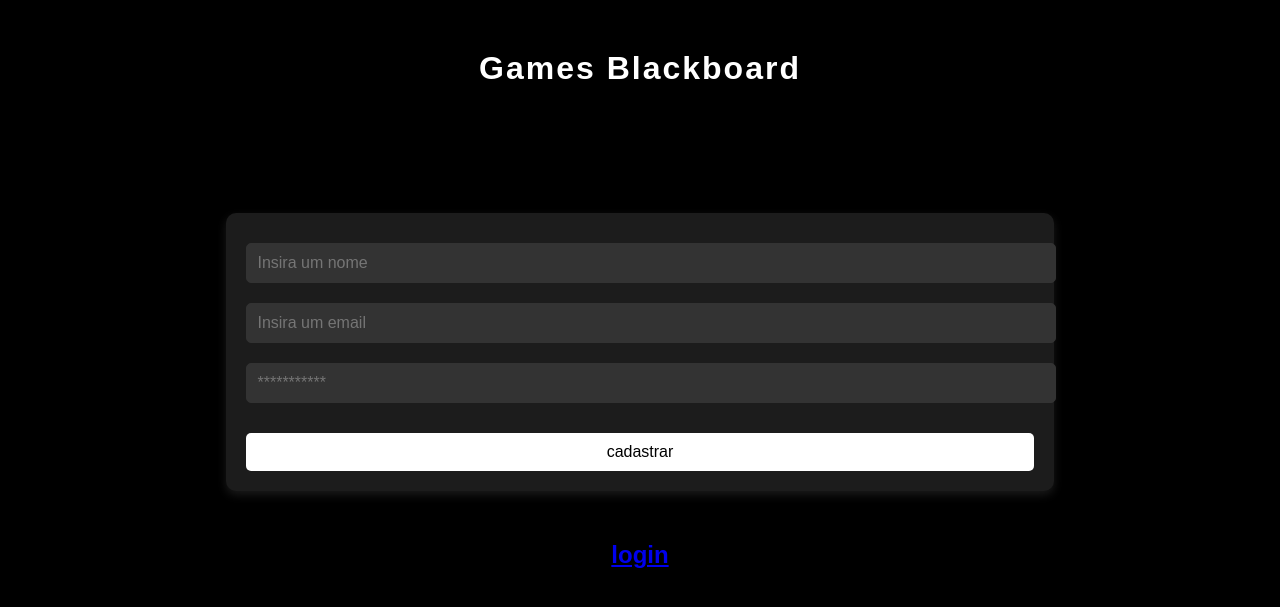
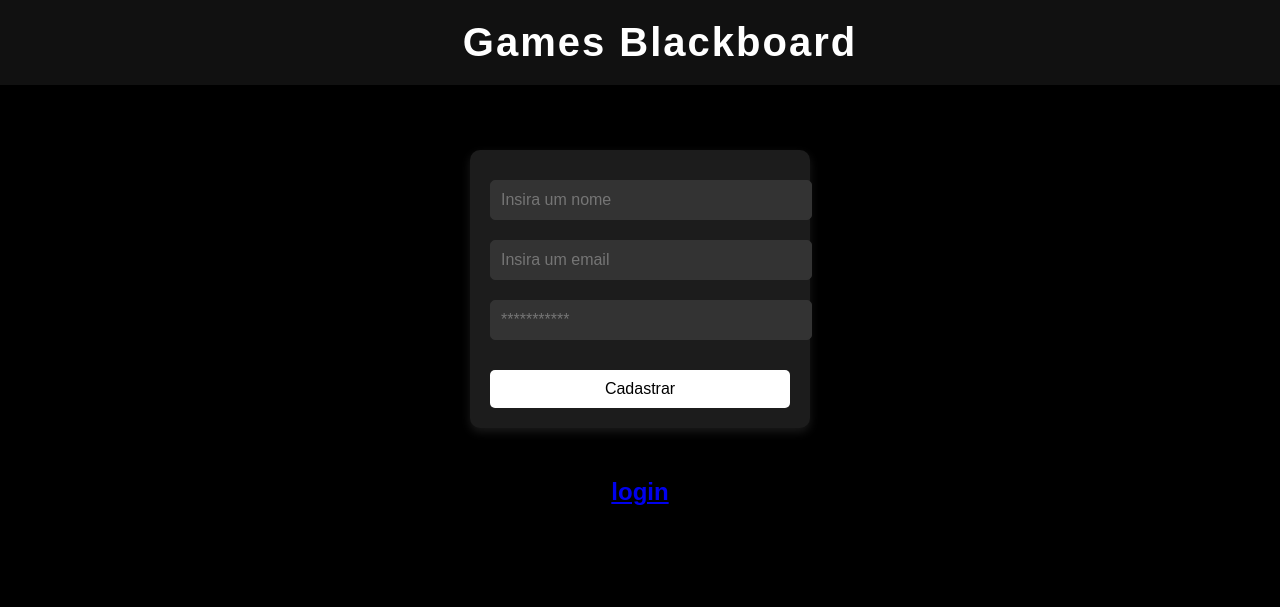
Before and after one commit to czaraugustocoder/atari_like_game_painel, a Flask app: page /cadastrar in a window 1280 px wide. Shown: the top 607 px of the page. Run offline with Flask 3, Linux system fonts and the light colour scheme.

Commit message:
readaptação dos codigos do frontend

```diff
--- a/server/templates/register.html
+++ b/server/templates/register.html
@@ -3,24 +3,42 @@
 <head>
     <meta charset="UTF-8">
     <meta name="viewport" content="width=device-width, initial-scale=1.0">
-    <title>Três Quadrados Centralizados</title>
+    <title>Games Blackboard - Cadastro</title>
     <style>
         body {
             background-color: #000000; /* Cor de fundo para a página */
-            font-family: Arial, sans-serif;
+            font-family: 'Arial', sans-serif;
             color: #ffffff;
+            margin: 0;
+            padding: 0;
+            display: flex;
+            flex-direction: column;
+            align-items: center;
+        }
+
+        header {
+            width: 100%;
+            background-color: #111;
+            padding: 20px;
+            position: fixed; /* Fixa o header no topo da página */
+            top: 0;
+            left: 0;
+            display: flex;
+            justify-content: center; /* Centraliza o título */
+            align-items: center;
+            box-shadow: 0px 4px 10px rgba(0, 0, 0, 0.3);
         }
 
         .titulo {
+            color: #ffffff;
+            font-size: 2.5em;
+            letter-spacing: 2px;
+            margin: 0;
             text-align: center;
-            color: #ffffff;
-            margin-top: 50px;
-            font-size: 2em;
-            letter-spacing: 2px;
         }
 
         .container {
-            margin-top: 10%;
+            margin-top: 150px; /* Espaço para o header fixo */
             display: flex;
             justify-content: center;
             align-items: center;
@@ -33,6 +51,7 @@
             padding: 20px;
             border-radius: 10px;
             box-shadow: 0px 4px 10px rgba(255, 255, 255, 0.1);
+            width: 300px;
         }
 
         input[type="text"],
@@ -77,17 +96,19 @@
         h2:hover {
             background-color: #dddddd;
         }
-
     </style>
 </head>
 <body>
-    <h1 class="titulo">Games Blackboard</h1>
+    <header>
+        <h1 class="titulo">Games Blackboard</h1> <!-- Título centralizado no header fixo -->
+    </header>
+
     <div class="container">
         <form action="" method="post">
             <input type="text" name="name" placeholder="Insira um nome" required>
             <input type="email" name="email" placeholder="Insira um email" required>
             <input type="password" name="password" placeholder="***********" required>
-            <input type="submit" value="cadastrar">
+            <input type="submit" value="Cadastrar">
         </form>
         {% if attempt %}
             <p>{{ msg }}</p>
```
Also changed, not shown: server/templates/index.html (+33 -18 lines), server/templates/labirinto.html (+54 -5 lines), server/templates/login.html (+37 -11 lines).
